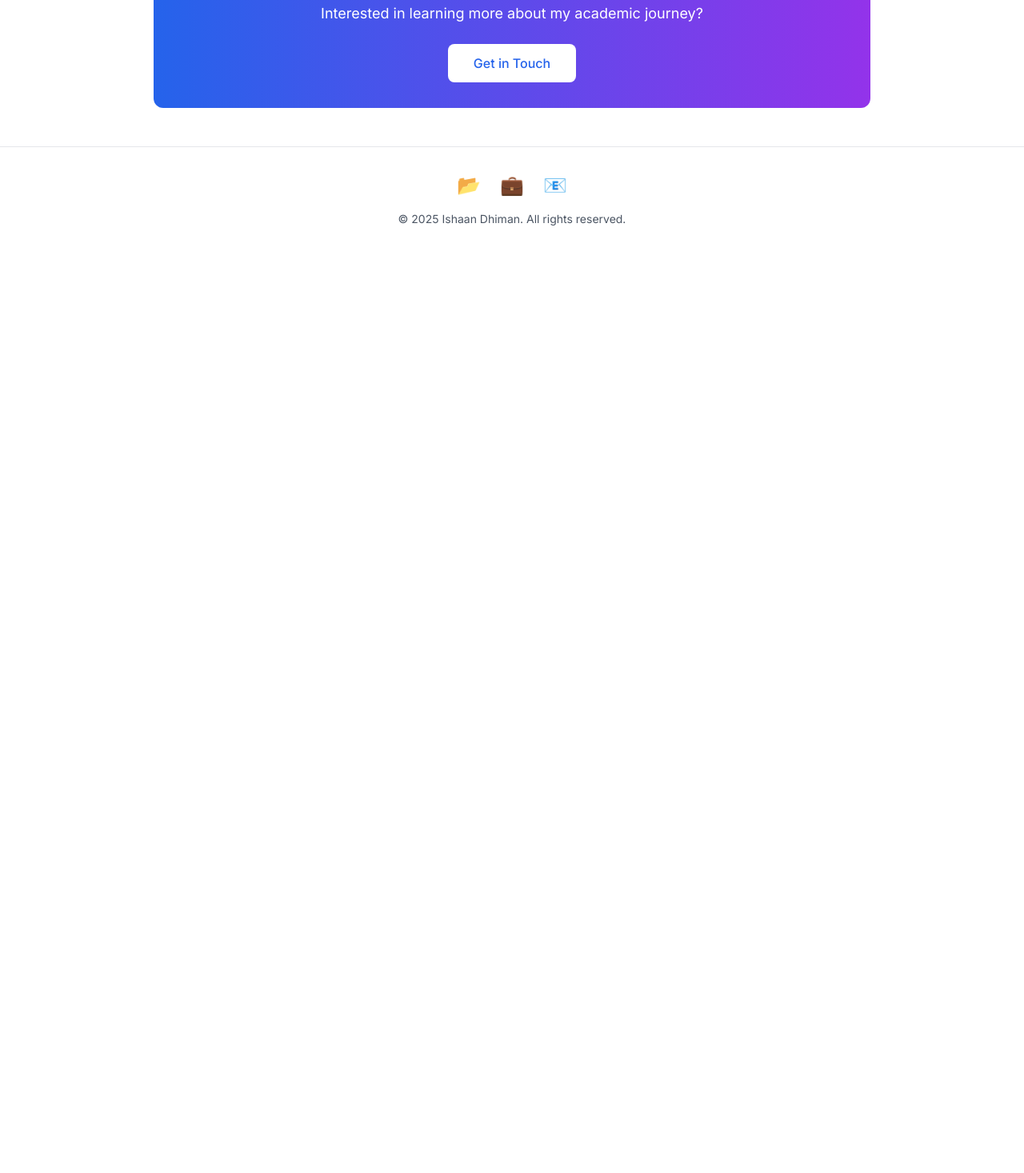
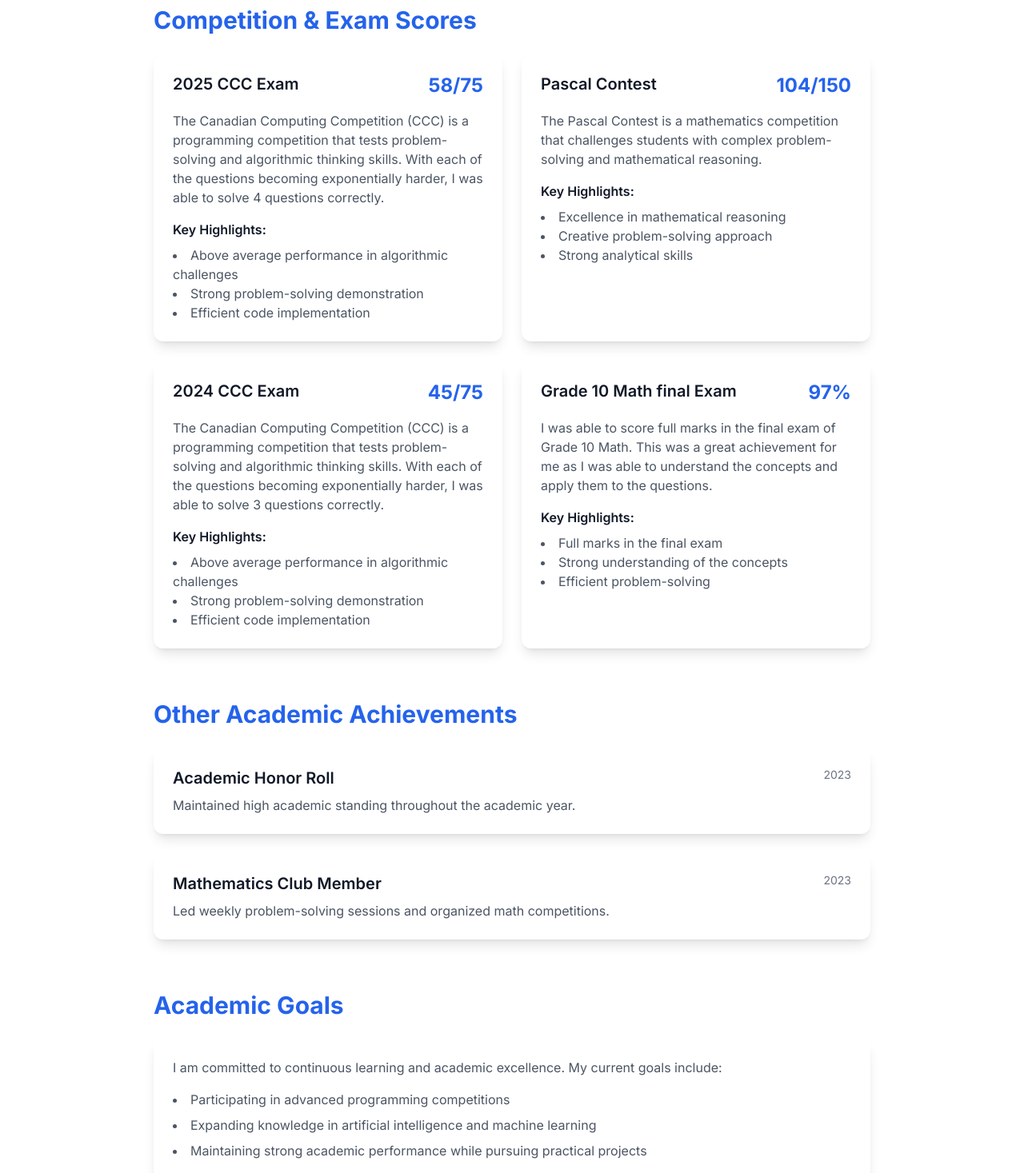
Before and after one commit to IshaanD-RX6600/IshaanDhiman, a Next.js app: page /academics in a window 1280 px wide. Shown: the part 1330-2797 px from the top of the page at 80% size. Before the commit the page ends 1646 px from the top, so only its background shows below. Built offline with nearby package versions, Linux system fonts and the light colour scheme.

Commit message:
Enhance Academics page with detailed exam scores, achievements, and academic goals

```diff
--- a/src/app/academics/page.tsx
+++ b/src/app/academics/page.tsx
@@ -2,10 +2,66 @@ import { Metadata } from 'next';
 
 export const metadata: Metadata = {
   title: 'Academics - Ishaan Dhiman',
-  description: 'My academic journey and course history.',
+  description: 'My academic journey, achievements, and course history.',
 };
 
 export default function AcademicsPage() {
+  const examScores = [
+    {
+      name: '2025 CCC Exam',
+      score: '58/75',
+      description: 'The Canadian Computing Competition (CCC) is a programming competition that tests problem-solving and algorithmic thinking skills. With each of the questions becoming exponentially harder, I was able to solve 4 questions correctly.',
+      highlights: [
+        'Above average performance in algorithmic challenges',
+        'Strong problem-solving demonstration',
+        'Efficient code implementation'
+      ]
+    },
+    {
+      name: 'Pascal Contest',
+      score: '104/150',
+      description: 'The Pascal Contest is a mathematics competition that challenges students with complex problem-solving and mathematical reasoning.',
+      highlights: [
+        'Excellence in mathematical reasoning',
+        'Creative problem-solving approach',
+        'Strong analytical skills'
+      ]
+    },
+    {
+      name: '2024 CCC Exam',
+      score: '45/75',
+      description: 'The Canadian Computing Competition (CCC) is a programming competition that tests problem-solving and algorithmic thinking skills. With each of the questions becoming exponentially harder, I was able to solve 3 questions correctly.',
+      highlights: [
+        'Above average performance in algorithmic challenges',
+        'Strong problem-solving demonstration',
+        'Efficient code implementation'
+      ]
+    },
+    {
+      name: 'Grade 10 Math final Exam',
+      score: '97%',
+      description: 'I was able to score full marks in the final exam of Grade 10 Math. This was a great achievement for me as I was able to understand the concepts and apply them to the questions.',
+      highlights: [
+        'Full marks in the final exam',
+        'Strong understanding of the concepts',
+        'Efficient problem-solving'
+      ]
+    },
+  ];
+
+  const otherAchievements = [
+    {
+      title: 'Academic Honor Roll',
+      year: '2023',
+      description: 'Maintained high academic standing throughout the academic year.'
+    },
+    {
+      title: 'Mathematics Club Member',
+      year: '2023',
+      description: 'Led weekly problem-solving sessions and organized math competitions.'
+    }
+  ];
+
   return (
     <div className="min-h-screen py-8 sm:py-12 px-3 sm:px-4">
       <div className="max-w-4xl mx-auto">
@@ -15,12 +71,14 @@ export default function AcademicsPage() {
             Academic Journey
           </h1>
           <p className="text-lg sm:text-xl text-gray-600 dark:text-gray-400">
-            My educational path and course history
+            My educational path, achievements, and course history
           </p>
         </div>
 
         {/* Course Timeline */}
-        <div className="space-y-8">
+        <div className="space-y-8 mb-16">
+          <h2 className="text-2xl sm:text-3xl font-bold mb-6 text-blue-600 dark:text-blue-400">Course History</h2>
+
           {/* Grade 9 */}
           <section className="bg-white dark:bg-gray-800 rounded-xl p-6 shadow-lg hover:shadow-xl transition-all duration-300">
             <h2 className="text-2xl font-bold mb-4 text-blue-600 dark:text-blue-400">Grade 9 (Completed)</h2>
@@ -156,8 +214,79 @@ export default function AcademicsPage() {
           </section>
         </div>
 
+        {/* Exam Scores */}
+        <div className="mb-16">
+          <h2 className="text-2xl sm:text-3xl font-bold mb-6 text-blue-600 dark:text-blue-400">Competition & Exam Scores</h2>
+          <div className="grid grid-cols-1 md:grid-cols-2 gap-6">
+            {examScores.map((exam, index) => (
+              <div
+                key={index}
+                className="bg-white dark:bg-gray-800 rounded-xl p-6 shadow-lg hover:shadow-xl transition-all duration-300"
+              >
+                <div className="flex flex-col sm:flex-row sm:items-start justify-between mb-4">
+                  <h3 className="text-xl font-semibold mb-2 sm:mb-0">{exam.name}</h3>
+                  <div className="text-right">
+                    <div className="text-2xl font-bold text-blue-600 dark:text-blue-400">
+                      {exam.score}
+                    </div>
+                  </div>
+                </div>
+                <p className="text-gray-600 dark:text-gray-400 mb-4">
+                  {exam.description}
+                </p>
+                <div className="space-y-2">
+                  <h4 className="font-semibold">Key Highlights:</h4>
+                  <ul className="list-disc list-inside text-gray-600 dark:text-gray-400">
+                    {exam.highlights.map((highlight, hIndex) => (
+                      <li key={hIndex}>{highlight}</li>
+                    ))}
+                  </ul>
+                </div>
+              </div>
+            ))}
+          </div>
+        </div>
+
+        {/* Other Achievements */}
+        <div className="mb-16">
+          <h2 className="text-2xl sm:text-3xl font-bold mb-6 text-blue-600 dark:text-blue-400">Other Academic Achievements</h2>
+          <div className="space-y-6">
+            {otherAchievements.map((achievement, index) => (
+              <div
+                key={index}
+                className="bg-white dark:bg-gray-800 rounded-xl p-6 shadow-lg hover:shadow-xl transition-all duration-300"
+              >
+                <div className="flex justify-between items-start mb-2">
+                  <h3 className="text-xl font-semibold">{achievement.title}</h3>
+                  <span className="text-sm text-gray-500 dark:text-gray-400">
+                    {achievement.year}
+                  </span>
+                </div>
+                <p className="text-gray-600 dark:text-gray-400">
+                  {achievement.description}
+                </p>
+              </div>
+            ))}
+          </div>
+        </div>
+
+        {/* Academic Goals */}
+        <div className="mb-16">
+          <h2 className="text-2xl sm:text-3xl font-bold mb-6 text-blue-600 dark:text-blue-400">Academic Goals</h2>
+          <div className="bg-white dark:bg-gray-800 rounded-xl p-6 shadow-lg hover:shadow-xl transition-all duration-300">
+            <p className="text-gray-600 dark:text-gray-400 mb-4">
+              I am committed to continuous learning and academic excellence. My current goals include:
+            </p>
+            <ul className="list-disc list-inside text-gray-600 dark:text-gray-400 space-y-2">
+              <li>Participating in advanced programming competitions</li>
+              <li>Expanding knowledge in artificial intelligence and machine learning</li>
+              <li>Maintaining strong academic performance while pursuing practical projects</li>
+            </ul>
+          </div>
+        </div>
+
         {/* Call to Action */}
-        <section className="text-center mt-12">
+        <section className="text-center">
           <div className="bg-gradient-to-r from-blue-600 to-purple-600 rounded-xl p-6 sm:p-8 text-white">
             <h2 className="text-xl sm:text-2xl font-bold mb-4">Want to Know More?</h2>
             <p className="mb-6 text-lg">
```
